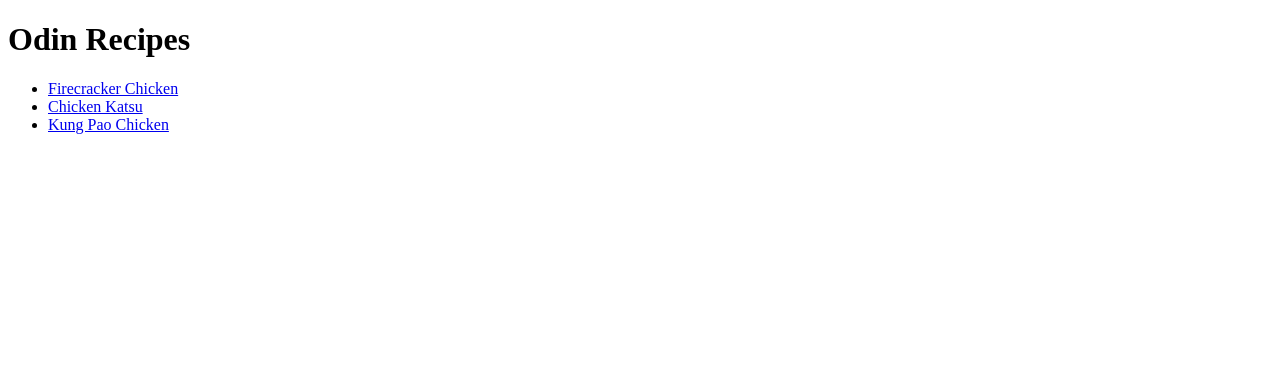
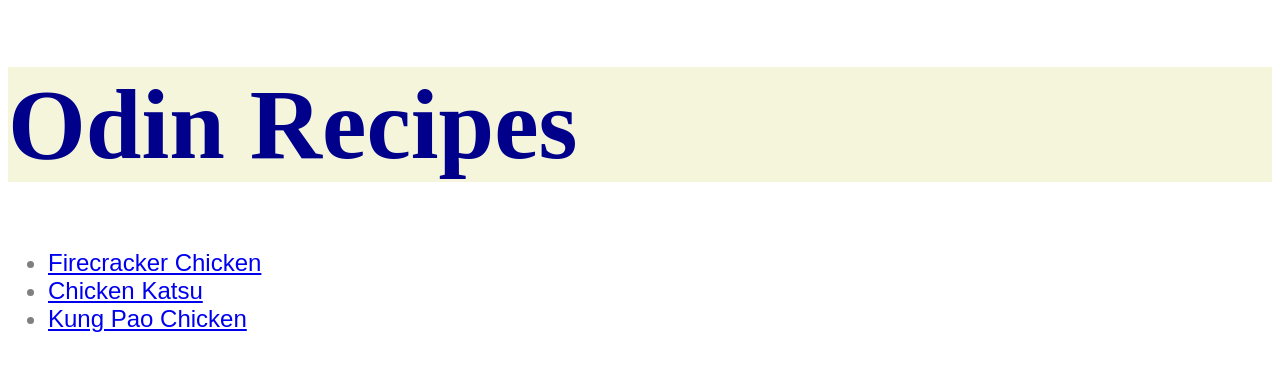
Before and after one commit to NicholasMoc/odin-recipes, a plain HTML site: page index.html in a window 1280 px wide. Drawn offline with Linux system fonts and the light colour scheme.

Commit message:
Add styles to fire cracker chicken recipe  using CSS file

```diff
--- a/index.html
+++ b/index.html
@@ -3,9 +3,10 @@
 <head>
     <meta charset="UTF-8">
     <title>Odin Recipes</title>
+    <link rel="stylesheet" href="styles.css">
 </head>
 <body>
-    <h1>Odin Recipes</h1>
+    <h1 class="Header">Odin Recipes</h1>
     <ul>
         <li><a href="recipes/firecrackerchicken.html">Firecracker Chicken</a></li>
         <li><a href="recipes/chickenkatsu.html">Chicken Katsu</a></li>
--- /dev/null
+++ b/styles.css
@@ -0,0 +1,17 @@
+.Header{
+    font-size: 100px;
+    font-weight: bold;
+    color: darkblue;
+    background-color: beige;
+}
+
+p {
+    color: turquoise;
+    font-family: sans-serif;
+}
+
+li {
+    font-size: 24px;
+    font-family: sans-serif;
+    color: gray;
+}
```
Also changed, not shown: recipes/firecrackerchicken.html (+1 -0 lines).
